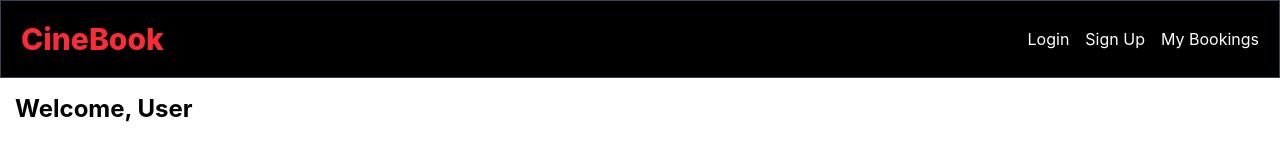
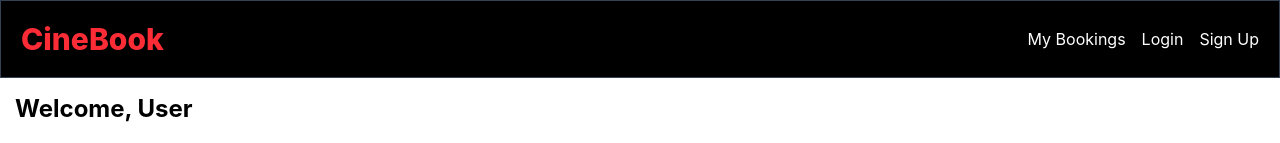
Before and after one commit to mhd-faheem/cine-book, a React (Vite) app in the folder frontend/: page / in a window 1280 px wide. Shown: the top 143 px of the page. Built offline with nearby package versions, Linux system fonts and the light colour scheme.

Commit message:
Implement navbar authentication state with login/logout

```diff
--- a/frontend/src/components/Navbar.jsx
+++ b/frontend/src/components/Navbar.jsx
@@ -1,28 +1,65 @@
-import React from 'react'
-import { Link } from 'react-router-dom';
+import React, { useState, useEffect } from "react";
+import { Link, useNavigate } from "react-router-dom";
+import { getUser, logout } from "../utils/auth";
 
 const Navbar = () => {
+  const [user, setUser] = useState(null);
+  const navigate = useNavigate();
+
+  useEffect(() => {
+    setUser(getUser());
+  }, []);
+
+  const handleLogout = () => {
+    logout();
+    setUser(null);
+    navigate("/");
+  };
+
   return (
+    <div className="flex flex-row justify-between p-5 border border-gray-700 items-center text-white bg-black">
 
-        <div className='flex flex-row justify-between p-5 border border-gray-700 align-middle items-center text-white bg-black'>
-            <p className='text-3xl font-extrabold text-red-500'>CineBook</p>
-            <ul className='flex gap-4'>
-                {/* Navigations */}
-                <Link to="/login">
-                    <li>Login</li>
-                </Link>
-                <Link to="/signup">
-                    <li>Sign Up</li>
-                </Link>
-                <Link to="/bookings">
-                    <li>My Bookings</li>
-                </Link>
+      {/* Logo */}
+      <p className="text-3xl font-extrabold text-red-500">
+        CineBook
+      </p>
 
-                {/* Routes are not defined. Waiting for other pages to be compeleted */}
-            </ul>
-        </div>
+      {/* Nav links */}
+      <ul className="flex gap-4 items-center">
 
-  )
-}
+        <Link to="/bookings">
+          <li>My Bookings</li>
+        </Link>
 
-export default Navbar
+        {/* AUTH UI */}
+        {user ? (
+          <div className="flex items-center gap-4">
+            <span className="text-white">
+              Welcome, {user.name}
+            </span>
+
+            <button
+              onClick={handleLogout}
+              className="bg-red-500 px-3 py-1 rounded cursor-pointer"
+            >
+              Logout
+            </button>
+          </div>
+        ) : (
+          <>
+            <Link to="/login">
+              <li>Login</li>
+            </Link>
+
+            <Link to="/signup">
+              <li>Sign Up</li>
+            </Link>
+          </>
+        )}
+
+      </ul>
+    </div>
+  );
+};
+
+export default Navbar;
--- a/frontend/src/pages/SignupPage.jsx
+++ b/frontend/src/pages/SignupPage.jsx
@@ -69,9 +69,16 @@ const SignupPage = () => {
     );
 
     console.log(response.data);
-    alert("Signup successful!");
+    // alert("Signup successful!");
+    // alert("Signup successful! Please login.");
+    // navigate("/login");
 
-    setMessage("Account created successfully!");
+
+    setTimeout(() => {
+      navigate("/login");
+    }, 1500);
+    // setMessage("Signup successful! Redirecting...");
+    setMessage("Account created successfully! Redirecting...");
 
     // optional reset
     setName("");
--- /dev/null
+++ b/frontend/src/utils/auth.js
@@ -0,0 +1,13 @@
+export const getUser = () => {
+  const user = localStorage.getItem("user");
+  return user ? JSON.parse(user) : null;
+};
+
+export const getToken = () => {
+  return localStorage.getItem("token");
+};
+
+export const logout = () => {
+  localStorage.removeItem("token");
+  localStorage.removeItem("user");
+};
```
